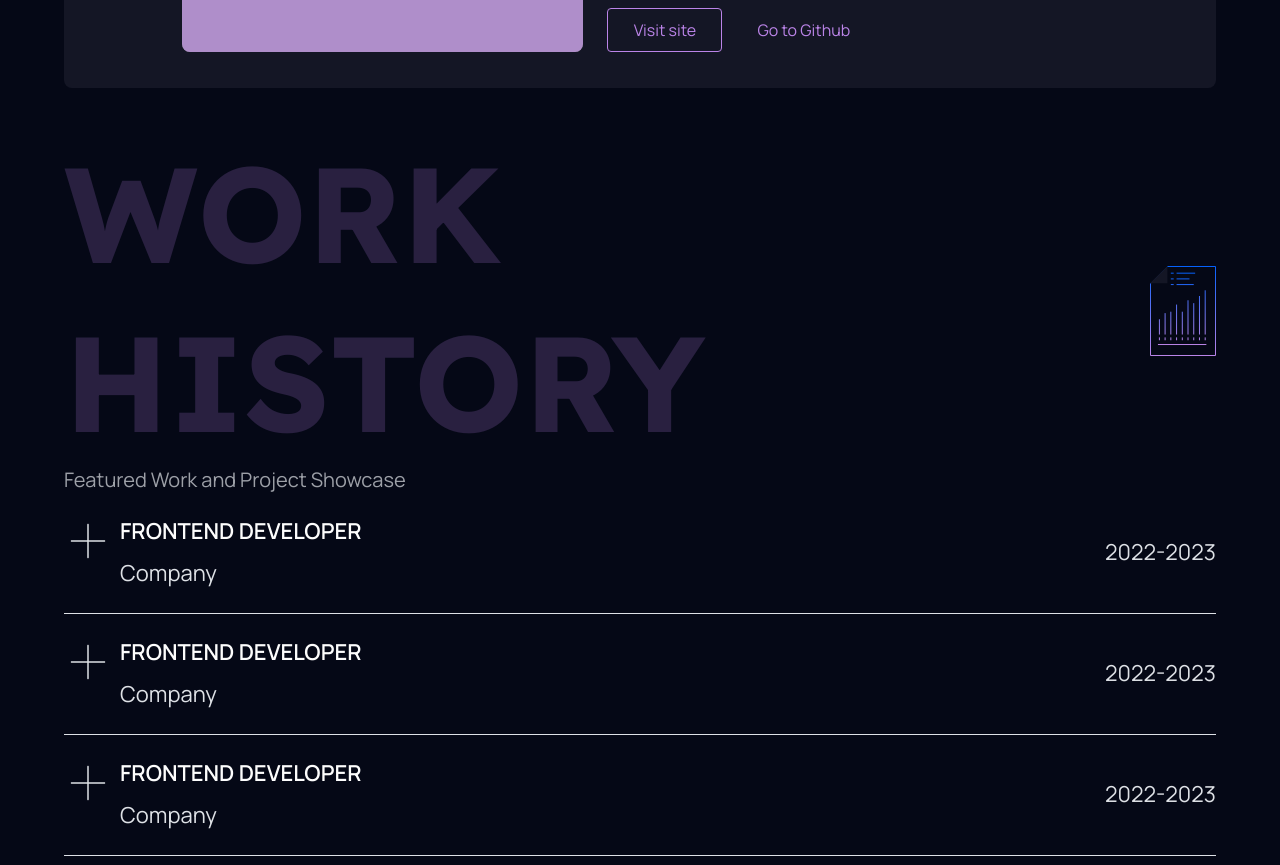
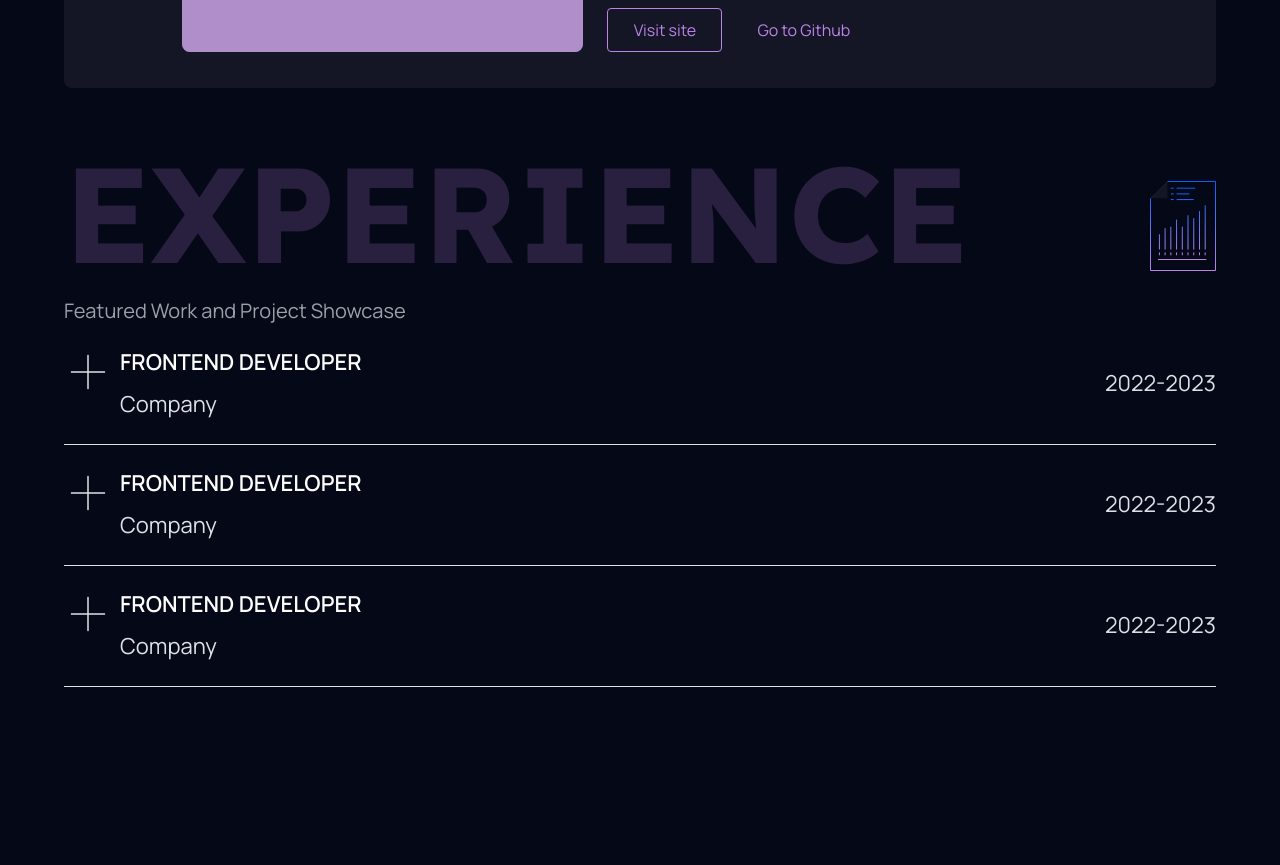
Before and after one commit to lanina90/personal-website, a React (Create React App) app: page / in a window 1280 px wide. Shown: the part 3780-4645 px from the top of the page. After the commit the page ends 4476 px from the top, so only its background shows below. Built offline with nearby package versions, Linux system fonts and the light colour scheme; grey boxes are pictures that could not be loaded.

Commit message:
feature:  create accordion item

```diff
--- a/src/Components/Experience/Experience.tsx
+++ b/src/Components/Experience/Experience.tsx
@@ -1,16 +1,18 @@
 import React from 'react';
 import {ReactComponent as Work} from '../../assets/img/work/experience.svg';
+import {useMedia} from '../../hooks/useMedia';
 import Container from '../Container/Container';
 import Heading from '../SectionHeading/Heading';
 import AccordionItem from './Accordion/AccordionItem';
 import styles from './Experience.module.css'
 
 const Experience = () => {
+  const {isDesktop, isDeskLg} = useMedia()
   return (
     <Container component={'section'} className={styles.experience}>
       <Heading
         icon={<Work/>}
-        title={'Work history'}
+        title={(isDesktop || isDeskLg) ? 'Experience' : 'Work history'}
         text={'Featured Work and Project Showcase'}/>
     <AccordionItem/><AccordionItem/><AccordionItem/>
     </Container>
--- a/src/Components/SectionHeading/Heading.tsx
+++ b/src/Components/SectionHeading/Heading.tsx
@@ -1,8 +1,8 @@
-import React, {FC, ReactComponentElement} from 'react';
+import React, {FC, ReactElement, SVGProps} from 'react';
 import styles from './Heading.module.css';
 
 interface HeadingProps{
-  icon: ReactComponentElement<any>;
+  icon: ReactElement<SVGProps<SVGSVGElement>>;
   title: string;
   text: string
 }
```
